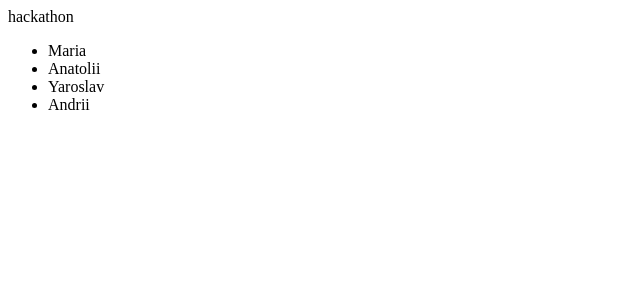
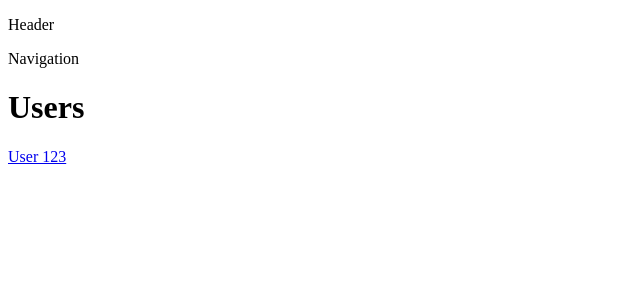
Before and after one commit to FaychakA/hackathon, a React (Create React App) app: page /users in a window 1280 px wide. Shown: the top 300 px of the page, without its empty margins (0-640 px from the left). Built offline with nearby package versions, Linux system fonts and the light colour scheme; no server answers; the database is empty.

Commit message:
base routing

```diff
--- a/package.json
+++ b/package.json
@@ -11,9 +11,12 @@
     "axios": "^0.23.0",
     "classnames": "^2.3.1",
     "firebase": "^9.1.0",
+    "react-redux": "^7.2.5",
+    "prop-types": "^15.7.2",
     "react": "^17.0.2",
     "react-dom": "^17.0.2",
-    "react-redux": "^7.2.5",
+    "react-router": "^5.2.1",
+    "react-router-dom": "^5.3.0",
     "react-scripts": "4.0.3",
     "sass": "^1.43.3",
     "web-vitals": "^1.0.1"
--- a/public/index.html
+++ b/public/index.html
@@ -21,7 +21,7 @@
       Only files inside the `public` folder can be referenced from the HTML.
 
       Unlike "/favicon.ico" or "favicon.ico", "%PUBLIC_URL%/favicon.ico" will
-      work correctly both with client-side routing and a non-root public URL.
+      work correctly both with client-side containers and a non-root public URL.
       Learn how to configure a non-root public URL by running `npm run build`.
     -->
     <title>React App</title>
--- a/src/App.jsx
+++ b/src/App.jsx
@@ -1,10 +1,57 @@
 import React, { useEffect } from 'react';
 import { useDispatch } from 'react-redux';
+import { Route, Switch, BrowserRouter } from 'react-router-dom';
 import { readData } from './utils/firebase';
 
 import { loginUserThunk } from './redux/slices/users/assyncThunks';
 
 import './App.scss';
+
+import Home from './pages/Home';
+import Posts from './pages/Posts';
+import Post from './pages/Post';
+import User from './pages/User';
+import Users from './pages/Users';
+import Login from './pages/Login';
+import Registration from './pages/Registration';
+
+const routing = [
+  {
+    path: '/post/:id',
+    component: Post,
+    isExact: true,
+  },
+  {
+    path: '/posts',
+    component: Posts,
+    isExact: true,
+  },
+  {
+    path: '/user/:id',
+    component: User,
+    isExact: true,
+  },
+  {
+    path: '/users',
+    component: Users,
+    isExact: true,
+  },
+  {
+    path: '/login',
+    component: Login,
+    isExact: true,
+  },
+  {
+    path: '/registration',
+    component: Registration,
+    isExact: true,
+  },
+  {
+    path: '/',
+    component: Home,
+    isExact: true,
+  },
+];
 
 export const App = () => {
   const dispatch = useDispatch();
@@ -19,14 +66,24 @@ export const App = () => {
   }, []);
 
   return (
-    <div className="App">
-      hackathon
-      <ul>
-        <li>Maria</li>
-        <li>Anatolii</li>
-        <li>Yaroslav</li>
-        <li>Andrii</li>
-      </ul>
-    </div>
+    <>
+      <div>
+        <p>Header</p>
+      </div>
+      <div className="wrapper">
+        <div>Navigation</div>
+        <BrowserRouter>
+          <Switch>
+            {routing.map((it) => (
+              <Route
+                path={it.path}
+                exact={it.exact}
+                component={it.component}
+              />
+            ))}
+          </Switch>
+        </BrowserRouter>
+      </div>
+    </>
   );
 };
--- /dev/null
+++ b/src/pages/Home/index.jsx
@@ -0,0 +1,7 @@
+import { React } from 'react';
+
+const Home = () => (
+  <div>Home Page</div>
+);
+
+export default Home;
--- /dev/null
+++ b/src/pages/Login/index.jsx
@@ -0,0 +1,7 @@
+import { React } from 'react';
+
+const Login = () => (
+  <div>Login</div>
+);
+
+export default Login;
--- /dev/null
+++ b/src/pages/Post/index.jsx
@@ -0,0 +1,13 @@
+import { React } from 'react';
+import { useParams } from 'react-router';
+
+const Post = () => {
+  const { id } = useParams();
+  return (
+    <div>
+      {`Post ${id}`}
+    </div>
+  );
+};
+
+export default Post;
--- /dev/null
+++ b/src/pages/Posts/index.jsx
@@ -0,0 +1,14 @@
+import { React } from 'react';
+import { Link } from 'react-router-dom';
+import Post from '../Post';
+
+const Posts = () => (
+  <div>
+    <h1>Here you can see Posts</h1>
+    <Link to="/post/123">
+      <Post id={123} />
+    </Link>
+  </div>
+);
+
+export default Posts;
--- /dev/null
+++ b/src/pages/Registration/index.jsx
@@ -0,0 +1,9 @@
+import { React } from 'react';
+
+const Registration = () => (
+  <div>
+    Registration
+  </div>
+);
+
+export default Registration;
--- /dev/null
+++ b/src/pages/User/index.jsx
@@ -0,0 +1,13 @@
+import { React } from 'react';
+import { useParams } from 'react-router';
+
+const User = () => {
+  const { id } = useParams();
+  return (
+    <div>
+      {`User ${id}`}
+    </div>
+  );
+};
+
+export default User;
--- /dev/null
+++ b/src/pages/Users/index.jsx
@@ -0,0 +1,11 @@
+import { React } from 'react';
+import { Link } from 'react-router-dom';
+
+const Users = () => (
+  <div>
+    <h1>Users</h1>
+    <Link to="user/123">User 123</Link>
+  </div>
+);
+
+export default Users;
```
